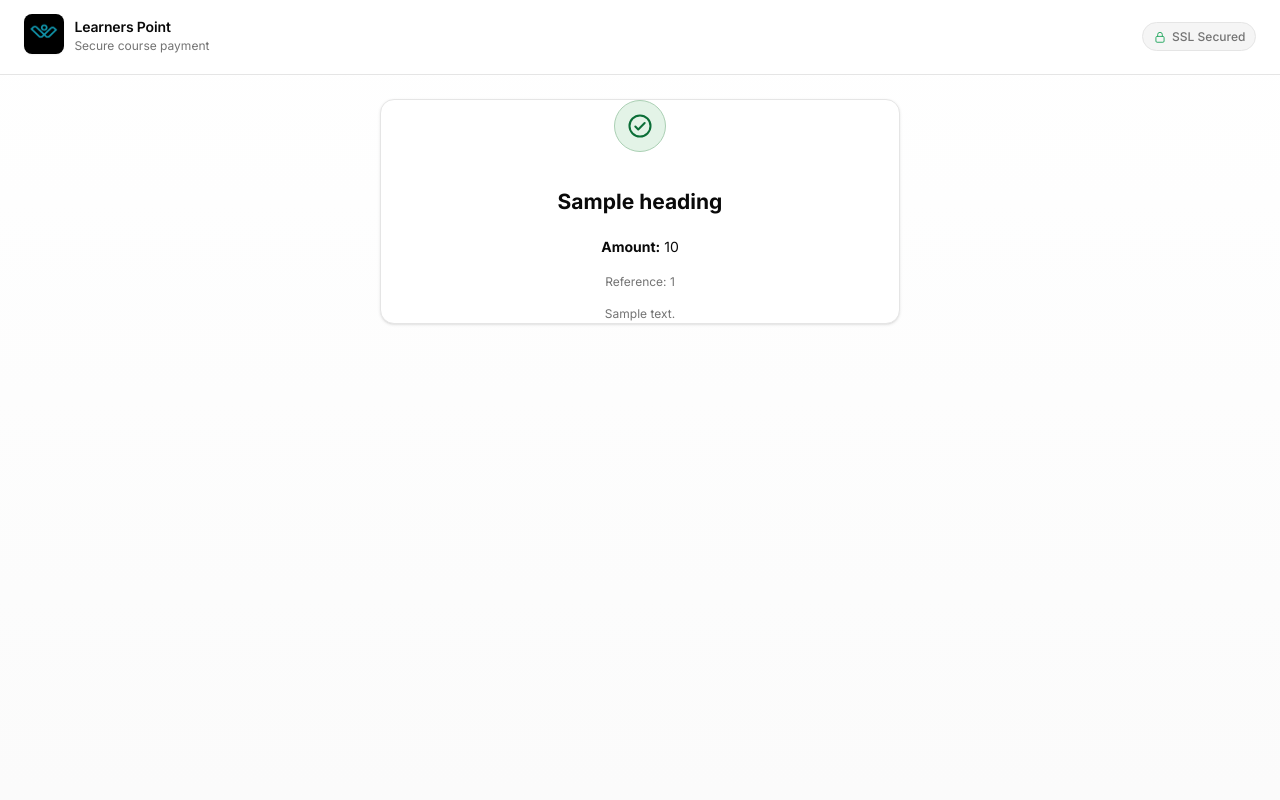
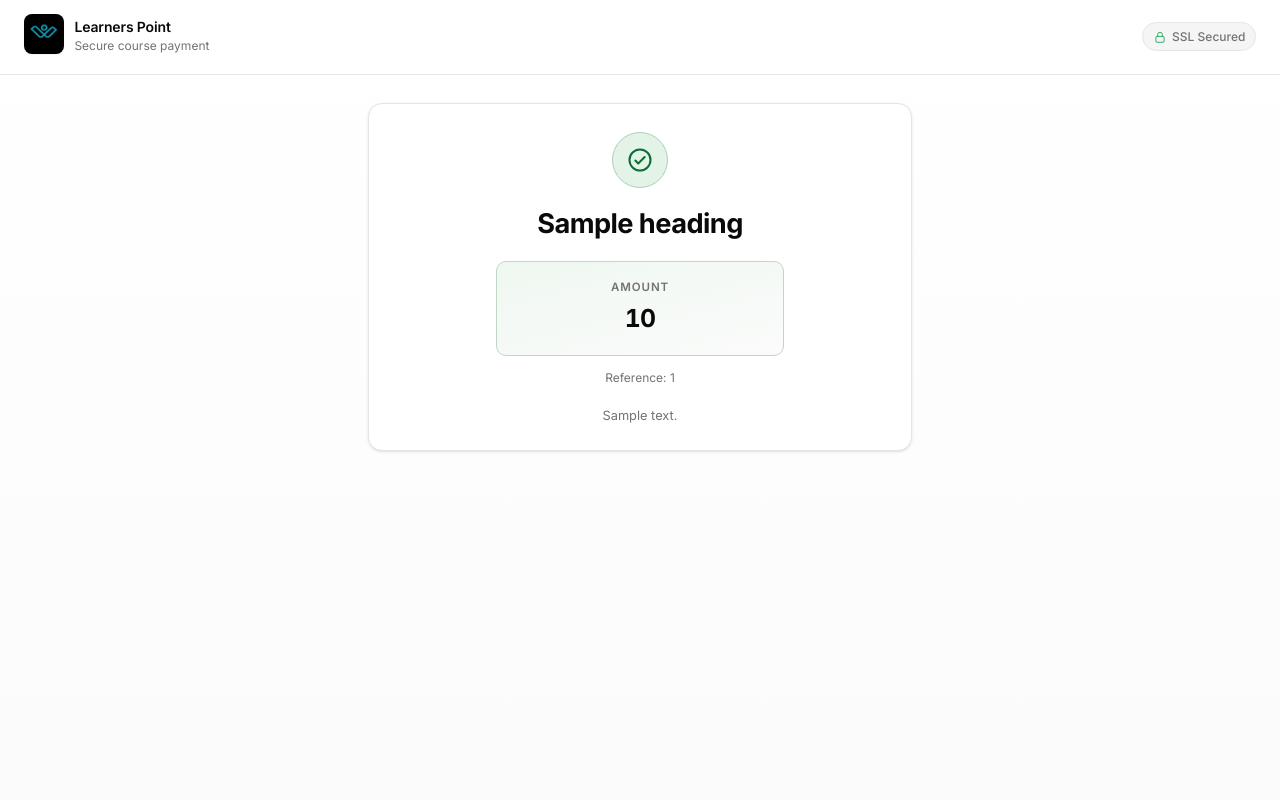
Before and after one commit to PrathamLPA/Finance_paymob, a FastAPI app: template frontend/app/templates/thank_you.html in a window 1280 px wide. Run offline with FastAPI, Linux system fonts and the light colour scheme; the template is opened without the code that fills it: most values are stand-ins (such as "Sample title", 1, 10 or a date in 2020).

Commit message:
Redesign cash office-desk thank-you page.
Clearer hierarchy, amount panel, and next-step guidance for cash confirmation while staying in the Learners Point payment UI.

Co-authored-by: Cursor <cursoragent@cursor.com>

```diff
--- a/frontend/app/static/styles.css
+++ b/frontend/app/static/styles.css
@@ -1320,33 +1320,59 @@ body.error-page-body {
 .thank-you-page .thank-you-card {
     position: relative;
     z-index: 1;
-    max-width: 520px;
+    max-width: 34rem;
     width: 100%;
     margin: 0 auto;
     text-align: center;
+    padding: 1.75rem 1.5rem 1.5rem;
+}
+
+.thank-you-page .thank-you-card h1 {
+    margin: 0.35rem 0 0.75rem;
+    font-size: clamp(1.35rem, 2.6vw, 1.7rem);
+    letter-spacing: -0.02em;
+    line-height: 1.25;
 }
 
 .thank-you-main {
     display: flex;
     justify-content: center;
-    padding-top: 1.5rem;
-    padding-bottom: 2rem;
+    align-items: flex-start;
+    padding-top: 1.75rem;
+    padding-bottom: 2.5rem;
+    min-height: calc(100vh - 5.5rem);
+}
+
+.thank-you-eyebrow {
+    margin: 0;
+    font-size: 0.72rem;
+    font-weight: 600;
+    letter-spacing: 0.12em;
+    text-transform: uppercase;
+    color: color-mix(in oklab, var(--success) 55%, var(--muted-foreground));
 }
 
 .thank-you-message {
     margin: 0 auto;
-    max-width: 36ch;
-    color: var(--muted-foreground);
+    max-width: 38ch;
+    color: var(--muted-foreground);
+    line-height: 1.55;
+    font-size: 0.95rem;
+}
+
+.thank-you-message strong {
+    color: var(--foreground);
+    font-weight: 600;
 }
 
 .thank-you-icon {
-    width: 3.25rem;
-    height: 3.25rem;
+    width: 3.5rem;
+    height: 3.5rem;
     border-radius: 999px;
     display: inline-flex;
     align-items: center;
     justify-content: center;
-    margin: 0 auto 1rem;
+    margin: 0 auto 0.85rem;
     animation: soft-pop 0.55s ease-out both;
 }
 
@@ -1367,9 +1393,108 @@ body.error-page-body {
     animation: check-draw 0.45s ease-out 0.25s both;
 }
 
+.thank-you-amount-panel {
+    display: flex;
+    flex-direction: column;
+    align-items: center;
+    gap: 0.2rem;
+    margin: 1.25rem auto 0;
+    padding: 1rem 1.15rem;
+    width: 100%;
+    max-width: 18rem;
+    border-radius: var(--radius-lg);
+    border: 1px solid color-mix(in oklab, var(--success) 22%, var(--border));
+    background:
+        linear-gradient(
+            165deg,
+            color-mix(in oklab, var(--success) 8%, var(--card)) 0%,
+            color-mix(in oklab, var(--muted) 40%, var(--card)) 100%
+        );
+    animation: rise-in 0.5s ease-out 0.08s both;
+}
+
+.thank-you-amount-label {
+    font-size: 0.72rem;
+    font-weight: 600;
+    letter-spacing: 0.08em;
+    text-transform: uppercase;
+    color: var(--muted-foreground);
+}
+
+.thank-you-amount-value {
+    font-size: 1.55rem;
+    font-weight: 700;
+    letter-spacing: -0.03em;
+    color: var(--foreground);
+    font-variant-numeric: tabular-nums;
+}
+
+.thank-you-steps {
+    list-style: none;
+    margin: 1.35rem 0 0;
+    padding: 0;
+    display: grid;
+    gap: 0.65rem;
+    text-align: left;
+}
+
+.thank-you-steps li {
+    display: flex;
+    align-items: flex-start;
+    gap: 0.75rem;
+    padding: 0.7rem 0.8rem;
+    border-radius: var(--radius-md);
+    border: 1px solid var(--border);
+    background: color-mix(in oklab, var(--muted) 35%, var(--card));
+    font-size: 0.9rem;
+    line-height: 1.4;
+    color: var(--foreground);
+    animation: rise-in 0.45s ease-out both;
+}
+
+.thank-you-steps li:nth-child(1) { animation-delay: 0.12s; }
+.thank-you-steps li:nth-child(2) { animation-delay: 0.18s; }
+.thank-you-steps li:nth-child(3) { animation-delay: 0.24s; }
+
+.thank-you-step-num {
+    flex-shrink: 0;
+    width: 1.45rem;
+    height: 1.45rem;
+    border-radius: 999px;
+    display: inline-flex;
+    align-items: center;
+    justify-content: center;
+    font-size: 0.72rem;
+    font-weight: 700;
+    color: color-mix(in oklab, var(--success) 70%, black);
+    background: color-mix(in oklab, var(--success) 16%, var(--card));
+    border: 1px solid color-mix(in oklab, var(--success) 28%, var(--border));
+}
+
+.thank-you-footnote {
+    margin: 1.25rem 0 0;
+    font-size: 0.8rem;
+    line-height: 1.45;
+    color: var(--muted-foreground);
+}
+
 .thank-you-amount {
     margin-top: 0.75rem !important;
     color: var(--foreground) !important;
+}
+
+@media (max-width: 540px) {
+    .thank-you-page .thank-you-card {
+        padding: 1.4rem 1.1rem 1.25rem;
+    }
+
+    .thank-you-amount-value {
+        font-size: 1.35rem;
+    }
+
+    .thank-you-main {
+        padding-top: 1rem;
+    }
 }
 
 .receipt-card .card-hero {
--- a/frontend/app/templates/thank_you.html
+++ b/frontend/app/templates/thank_you.html
@@ -4,12 +4,12 @@
     <meta charset="UTF-8">
     <meta name="viewport" content="width=device-width, initial-scale=1.0">
     <title>{{ page_title }}</title>
-    <link rel="stylesheet" href="/static/styles.css?v=19">
+    <link rel="stylesheet" href="/static/styles.css?v=20">
     <link rel="preconnect" href="https://fonts.googleapis.com">
     <link rel="preconnect" href="https://fonts.gstatic.com" crossorigin>
     <link href="https://fonts.googleapis.com/css2?family=Inter:wght@400;500;600;700&display=swap" rel="stylesheet">
 </head>
-<body class="paymob-page thank-you-page">
+<body class="paymob-page thank-you-page{% if variant %} thank-you-{{ variant }}{% endif %}">
     <div class="page-bg"></div>
 
     <header class="site-header">
@@ -26,7 +26,15 @@
             </picture>
             <div>
                 <span class="brand-name">Learners Point</span>
-                <span class="brand-tagline">Secure course payment</span>
+                <span class="brand-tagline">
+                    {% if variant == 'cash' %}
+                    Cash payment
+                    {% elif variant == 'bank_transfer' %}
+                    Bank transfer
+                    {% else %}
+                    Secure course payment
+                    {% endif %}
+                </span>
             </div>
         </a>
         <div class="secure-badge">
@@ -53,15 +61,69 @@
                 </svg>
                 {% endif %}
             </div>
+
+            {% if variant == 'cash' %}
+            <p class="thank-you-eyebrow">Registration complete</p>
+            <h1>Pay at the office desk</h1>
+            <p class="thank-you-message">
+                {% if customer_name %}
+                Hi <strong>{{ customer_name }}</strong> — your details and terms are saved.
+                {% else %}
+                Your details and terms are saved.
+                {% endif %}
+                Please complete your cash payment with our team at Learners Point.
+            </p>
+
+            {% if amount_display %}
+            <div class="thank-you-amount-panel" aria-label="Amount due at the desk">
+                <span class="thank-you-amount-label">Pay at desk</span>
+                <span class="thank-you-amount-value">{{ amount_display }}</span>
+            </div>
+            {% endif %}
+
+            <ol class="thank-you-steps">
+                <li>
+                    <span class="thank-you-step-num">1</span>
+                    <span>Visit the Learners Point office desk</span>
+                </li>
+                <li>
+                    <span class="thank-you-step-num">2</span>
+                    <span>Show this confirmation or your name to the cashier</span>
+                </li>
+                <li>
+                    <span class="thank-you-step-num">3</span>
+                    <span>Pay cash — our team will confirm it in Cash Desk</span>
+                </li>
+            </ol>
+
+            <p class="thank-you-footnote">{{ footnote }}</p>
+
+            {% elif variant == 'bank_transfer' %}
+            <p class="thank-you-eyebrow">Receipt received</p>
             <h1>{{ heading }}</h1>
             <p class="thank-you-message">{{ message }}</p>
             {% if amount_display %}
-            <p class="thank-you-amount"><strong>Amount:</strong> {{ amount_display }}</p>
+            <div class="thank-you-amount-panel" aria-label="Transfer amount">
+                <span class="thank-you-amount-label">Amount</span>
+                <span class="thank-you-amount-value">{{ amount_display }}</span>
+            </div>
+            {% endif %}
+            <p class="thank-you-footnote">{{ footnote }}</p>
+
+            {% else %}
+            <h1>{{ heading }}</h1>
+            <p class="thank-you-message">{{ message }}</p>
+            {% if amount_display %}
+            <div class="thank-you-amount-panel" aria-label="Payment amount">
+                <span class="thank-you-amount-label">Amount</span>
+                <span class="thank-you-amount-value">{{ amount_display }}</span>
+            </div>
             {% endif %}
             {% if merchant_order_id %}
             <p class="form-footer-note">Reference: {{ merchant_order_id }}</p>
             {% endif %}
-            <p class="form-footer-note">{{ footnote }}</p>
+            <p class="thank-you-footnote">{{ footnote }}</p>
+            {% endif %}
 
             {% if show_lms and lms_url %}
             <div class="lms-cta">
```
Also changed, not shown: frontend/app/routers/payment.py (+8 -12 lines).
